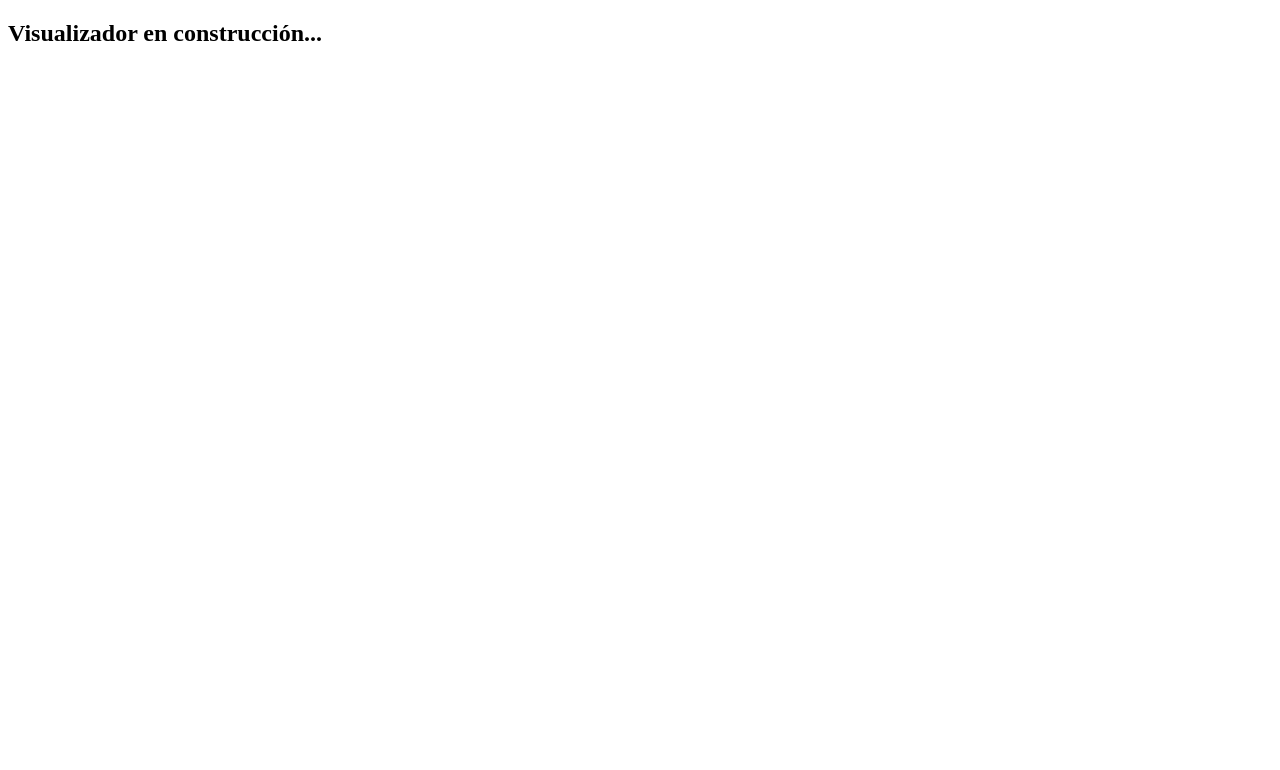
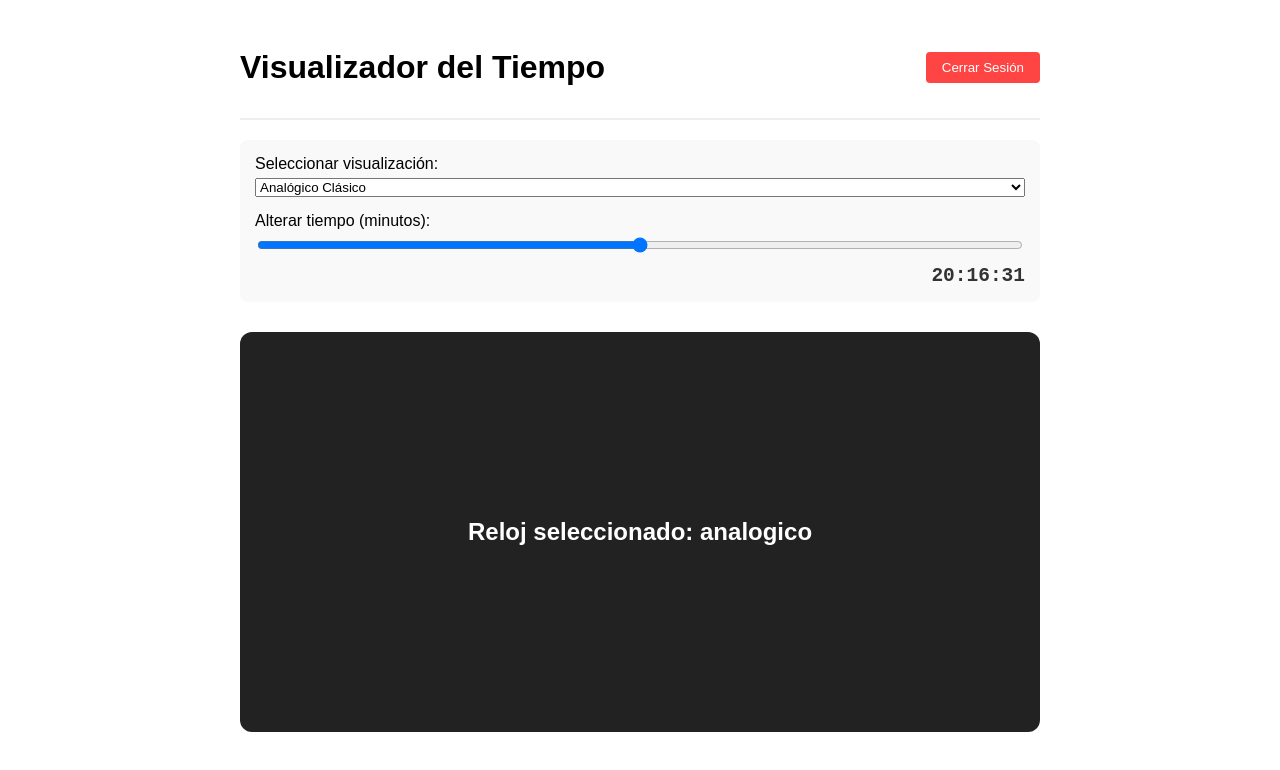
Before and after one commit to Luis-Chow/Visualizador-del-Tiempo-con-Angular, an Angular app: page /visualizer in a window 1280 px wide. Shown: the top 770 px of the page. Built offline with nearby package versions, Linux system fonts and the light colour scheme; sample sign-in values are in the browser's storage.

Commit message:
feat: layout del visualizador y controles de tiempo

```diff
--- a/src/app/visualizer/visualizer.component.css
+++ b/src/app/visualizer/visualizer.component.css
@@ -0,0 +1,56 @@
+.visualizer-container {
+  max-width: 800px;
+  margin: 0 auto;
+  padding: 20px;
+  font-family: sans-serif;
+}
+.top-bar {
+  display: flex;
+  justify-content: space-between;
+  align-items: center;
+  border-bottom: 2px solid #eee;
+  padding-bottom: 10px;
+  margin-bottom: 20px;
+}
+.logout-btn {
+  padding: 8px 16px;
+  background-color: #ff4444;
+  color: white;
+  border: none;
+  border-radius: 4px;
+  cursor: pointer;
+}
+.controls {
+  display: flex;
+  flex-direction: column;
+  gap: 15px;
+  background: #f9f9f9;
+  padding: 15px;
+  border-radius: 8px;
+  margin-bottom: 30px;
+}
+.control-group {
+  display: flex;
+  flex-direction: column;
+  gap: 5px;
+}
+.time-preview {
+  font-family: monospace;
+  font-size: 1.5em;
+  color: #333;
+  text-align: right;
+  margin-top: 5px;
+  font-weight: bold;
+}
+.clock-display-area {
+  min-height: 400px;
+  display: flex;
+  justify-content: center;
+  align-items: center;
+  background: #222;
+  color: white;
+  border-radius: 12px;
+}
+.placeholder {
+  text-align: center;
+}
--- a/src/app/visualizer/visualizer.component.html
+++ b/src/app/visualizer/visualizer.component.html
@@ -1 +1,37 @@
-<p>visualizer works!</p>
+<div class="visualizer-container">
+  <header class="top-bar">
+    <h1>Visualizador del Tiempo</h1>
+    <button (click)="logout()" class="logout-btn">Cerrar Sesión</button>
+  </header>
+
+  <div class="controls">
+    <div class="control-group">
+      <label for="clockSelect">Seleccionar visualización:</label>
+      <select id="clockSelect" (change)="onClockChange($event)">
+        <option *ngFor="let clock of clocks" [value]="clock.id">
+          {{ clock.name }}
+        </option>
+      </select>
+    </div>
+
+    <div class="control-group">
+      <label for="timeSlider">Alterar tiempo (minutos):</label>
+      <input
+        id="timeSlider"
+        type="range"
+        min="-720"
+        max="720"
+        value="0"
+        (input)="onSliderChange($event)"
+      >
+      <span class="time-preview">{{ (timeService.time$ | async) | date:'HH:mm:ss' }}</span>
+    </div>
+  </div>
+
+  <main class="clock-display-area">
+    <div class="placeholder">
+      <h2>Reloj seleccionado: {{ selectedClock }}</h2>
+      <p></p>
+    </div>
+  </main>
+</div>
--- a/src/app/visualizer/visualizer.component.ts
+++ b/src/app/visualizer/visualizer.component.ts
@@ -1,8 +1,41 @@
-import { Component } from '@angular/core';
+import { Component, inject } from '@angular/core';
+import { CommonModule } from '@angular/common';
+import { Router } from '@angular/router';
+import { AuthService } from '../core/auth.service';
+import { TimeService } from '../core/time.service';
 
 @Component({
   selector: 'app-visualizer',
   standalone: true,
-  template: `<h2>Visualizador en construcción...</h2>`
+  imports: [CommonModule],
+  templateUrl: './visualizer.component.html',
+  styleUrls: ['./visualizer.component.css']
 })
-export class VisualizerComponent {}
+export class VisualizerComponent {
+  authService = inject(AuthService);
+  public timeService = inject(TimeService);
+  router = inject(Router);
+
+  clocks = [
+    { id: 'analogico', name: 'Analógico Clásico' },
+    { id: 'digital', name: 'Digital Tipográfico' },
+    { id: 'binario', name: 'Reloj Binario' }
+  ];
+
+  selectedClock = this.clocks[0].id;
+
+  onClockChange(event: Event) {
+    const target = event.target as HTMLSelectElement;
+    this.selectedClock = target.value;
+  }
+
+  onSliderChange(event: Event) {
+    const target = event.target as HTMLInputElement;
+    this.timeService.setOffsetMinutes(Number(target.value));
+  }
+
+  logout() {
+    this.authService.logout();
+    this.router.navigate(['/auth']);
+  }
+}
```
